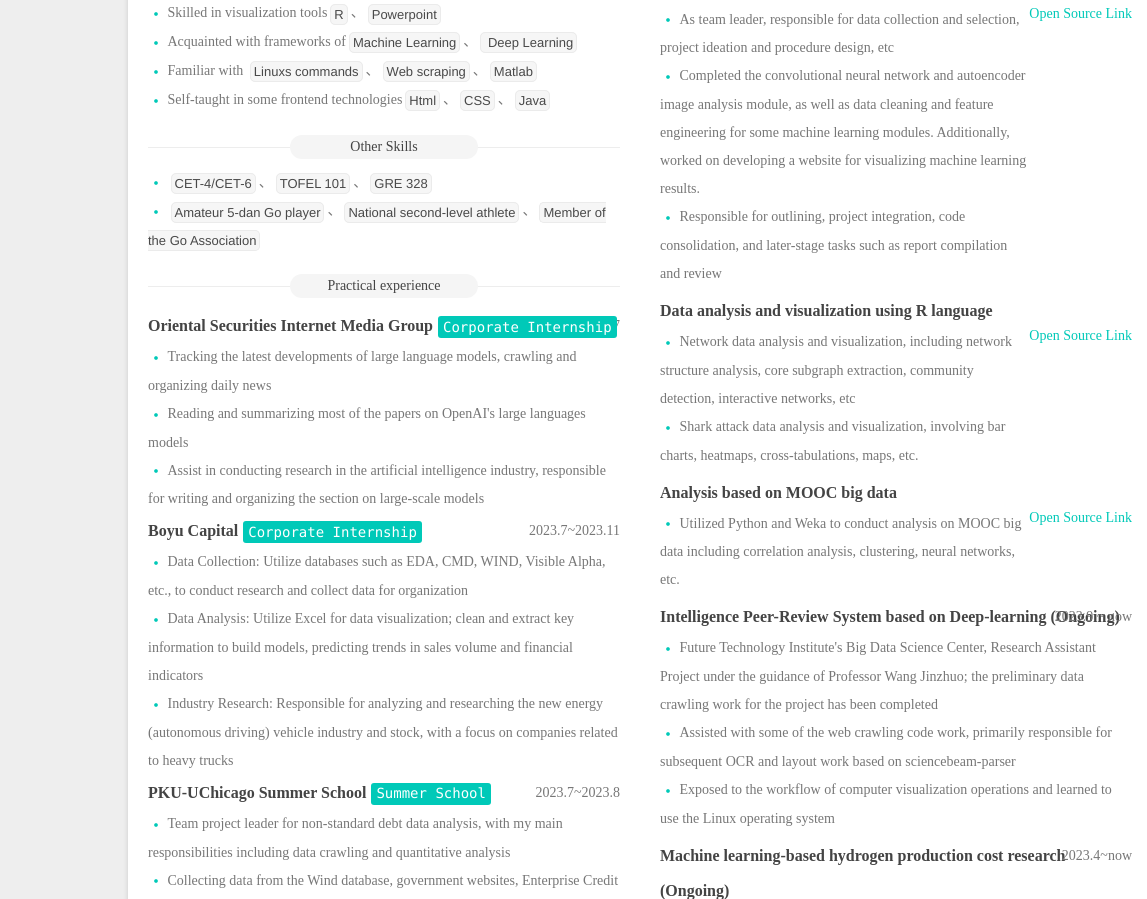
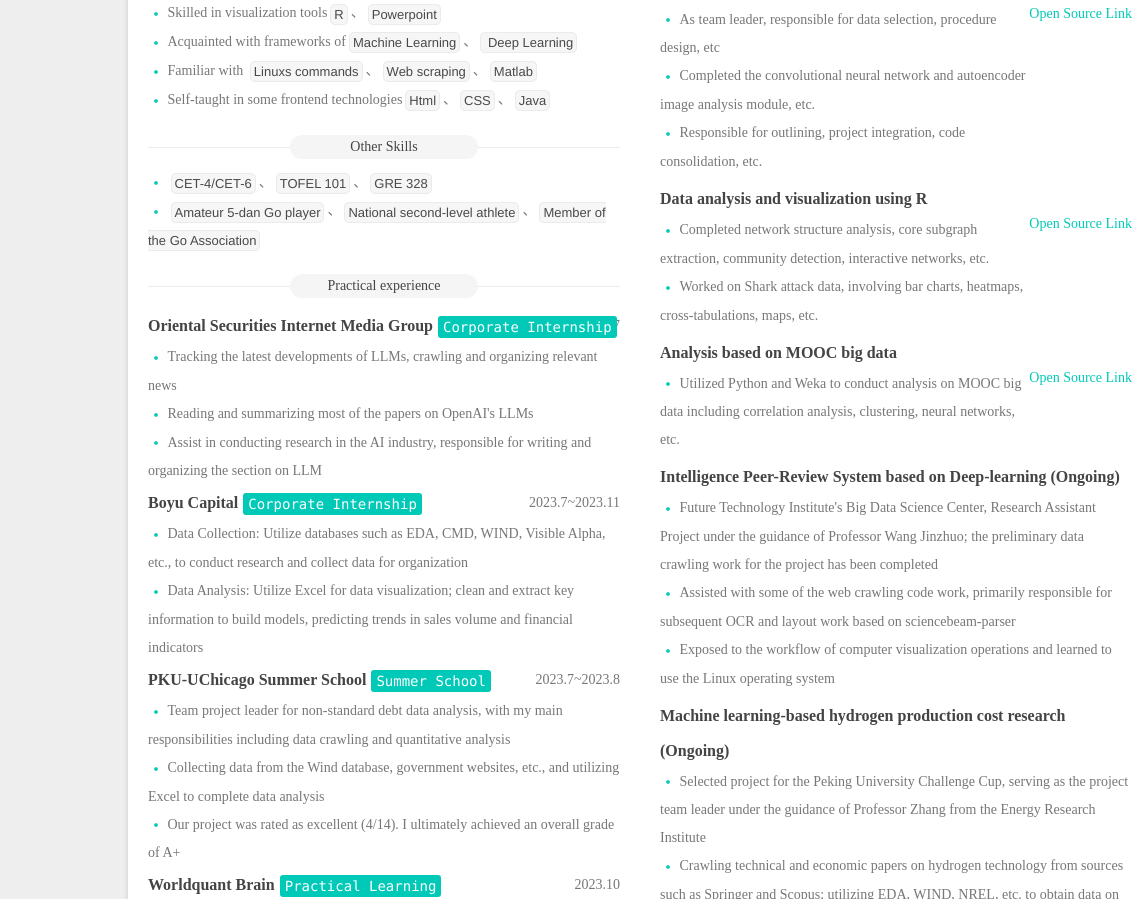
Before and after one commit to laokaoya/resume-eng, a website: page docs/resume-master/src/index.html in a window 1280 px wide. Shown: the part 484-1383 px from the top of the page, 0-1147 px from the left. Drawn offline with Linux system fonts and the light colour scheme.

Commit message:
Update index.html

```diff
--- a/docs/resume-master/src/index.html
+++ b/docs/resume-master/src/index.html
@@ -59,7 +59,7 @@
           </p>
           <p>
             <a target="_blank">
-            Some Courses：Data Analysis and Graphics with R(97)；Machine Learning and Artificial Intelligence(93)；Education and Artificial Intelligence(94)；Data Structure and Algorithm(87)
+            Some Courses：Data Analysis and Graphics with R(97)；Machine Learning and Artificial Intelligence(93)；Data Structure and Algorithm(87)
           </p>
         </section>
 
@@ -254,15 +254,15 @@
               <main class="item-bd">
                 <p class="section-content">
                   <i class="iconfont icon-dot"></i>
-                  Tracking the latest developments of large language models, crawling and organizing daily news
+                  Tracking the latest developments of LLMs, crawling and organizing relevant news
                 </p>
                 <p class="section-content">
                   <i class="iconfont icon-dot"></i>
-                  Reading and summarizing most of the papers on OpenAI's large languages models
+                  Reading and summarizing most of the papers on OpenAI's LLMs
                 </p>
                 <p class="section-content">
                   <i class="iconfont icon-dot"></i>
-                  Assist in conducting research in the artificial intelligence industry, responsible for writing and organizing the section on large-scale models
+                  Assist in conducting research in the AI industry, responsible for writing and organizing the section on LLM
                 </p>
               </main>
             </div>
@@ -281,14 +281,17 @@
                   <i class="iconfont icon-dot"></i>
                   Data Collection: Utilize databases such as EDA, CMD, WIND, Visible Alpha, etc., to conduct research and collect data for organization
                 </p>
+
                 <p class="section-content">
                   <i class="iconfont icon-dot"></i>
                   Data Analysis: Utilize Excel for data visualization; clean and extract key information to build models, predicting trends in sales volume and financial indicators
                 </p>
+                <!--
                 <p class="section-content">
                   <i class="iconfont icon-dot"></i>
                   Industry Research: Responsible for analyzing and researching the new energy (autonomous driving) vehicle industry and stock, with a focus on companies related to heavy trucks
                 </p>
+              -->
               </main>
             </div>
 
@@ -307,11 +310,11 @@
                 </p>
                 <p class="section-content">
                   <i class="iconfont icon-dot"></i>
-                  Collecting data from the Wind database, government websites, Enterprise Credit Information Disclosure System, etc., and utilizing Excel and Stata to complete data analysis
+                  Collecting data from the Wind database, government websites, etc., and utilizing Excel to complete data analysis
                 </p>
                 <p class="section-content">
                   <i class="iconfont icon-dot"></i>
-                  Our project was rated as excellent and received an opportunity for presentation (4/14). I won bonus points and ultimately achieved an overall grade of A+
+                  Our project was rated as excellent (4/14). I ultimately achieved an overall grade of A+
                 </p>
               </main>
             </div>
@@ -327,12 +330,12 @@
               <main class="item-bd">
                 <p class="section-content">
                   <i class="iconfont icon-dot"></i>
-                  HFA and Worldquant Joint Project, involving a two-week course to learn techniques for designing and mining alpha factors, followed by practical exercises on the Worldquant Brain platform
+                  A two-week course to learn to mine alphas, followed by competitions on the Brain platform
 
                 </p>
                 <p class="section-content">
                   <i class="iconfont icon-dot"></i>
-                  Successfully identified and submitted five Alphas, achieving a score of 7754 in the Worldquant Challenge and earning<strong>
+                  Successfully submitted five Alphas, achieving a score of 7754 in the competition and earning<strong>
                     <a href="https://drive.google.com/file/d/1xvjlZ0xnBr7KZyivVBtyqJMM5CZdF_S_/view?usp=drive_link" target="_blank">
                       Silver medal
                     </a>
@@ -450,15 +453,15 @@
                 <div class="item-hd clearfix">
                   <p class="section-content">
                     <i class="iconfont icon-dot"></i>
-                    As team leader, responsible for data collection and selection, project ideation and procedure design, etc
+                    As team leader, responsible for data selection, procedure design, etc
                   </p>
                   <p class="section-content">
                     <i class="iconfont icon-dot"></i>
-                    Completed the convolutional neural network and autoencoder image analysis module, as well as data cleaning and feature engineering for some machine learning modules. Additionally, worked on developing a website for visualizing machine learning results.
+                    Completed the convolutional neural network and autoencoder image analysis module, etc.
                   </p>
                   <p class="section-content">
                     <i class="iconfont icon-dot"></i>
-                    Responsible for outlining, project integration, code consolidation, and later-stage tasks such as report compilation and review
+                    Responsible for outlining, project integration, code consolidation, etc.
                   </p>
                 </div>
               </div>
@@ -466,7 +469,7 @@
 
             <div class="works-item">
               <header class="item-hd clearfix">
-                <h3 class="item-name">Data analysis and visualization using R language</h3>
+                <h3 class="item-name">Data analysis and visualization using R</h3>
               </header>
               <div class="item item-qr clearfix">
                 <div class="item-qr-code">
@@ -483,11 +486,11 @@
                 <div class="item-hd clearfix">
                   <p class="section-content">
                     <i class="iconfont icon-dot"></i>
-                    Network data analysis and visualization, including network structure analysis, core subgraph extraction, community detection, interactive networks, etc
+                    Completed network structure analysis, core subgraph extraction, community detection, interactive networks, etc.
                   </p>
                   <p class="section-content">
                     <i class="iconfont icon-dot"></i>
-                    Shark attack data analysis and visualization, involving bar charts, heatmaps, cross-tabulations, maps, etc.
+                    Worked on Shark attack data, involving bar charts, heatmaps, cross-tabulations, maps, etc.
                   </p>
                 </div>
               </div>
@@ -517,7 +520,7 @@
             <div class="works-item">
               <header class="item-hd clearfix">
                 <h3 class="item-name">Intelligence Peer-Review System based on Deep-learning (Ongoing)</h3>
-                <span class="item-time">2023.9 ~ now</span>
+              <!--<span class="item-time">2023.9 ~ now</span>-->
               </header>
               <div class="item item-qr clearfix">
                 <div class="item-qr-code">
@@ -546,7 +549,7 @@
             <div class="works-item">
               <header class="item-hd clearfix">
                 <h3 class="item-name"> Machine learning-based hydrogen production cost research (Ongoing)</h3>
-                <span class="item-time">2023.4~now</span>
+                <!--<span class="item-time">2023.4~now</span>-->
               </header>
               <!---
               <div class="item item-qr clearfix">
```
